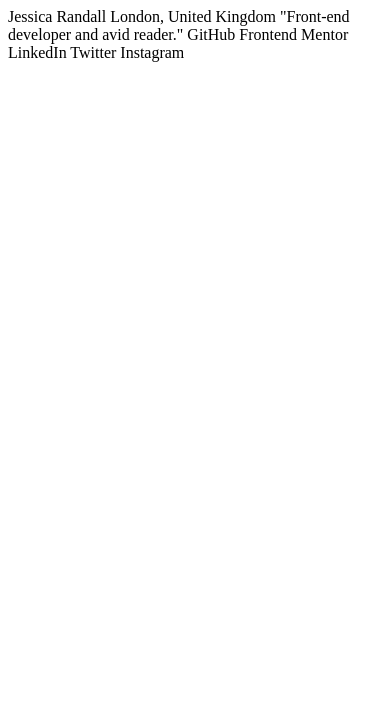
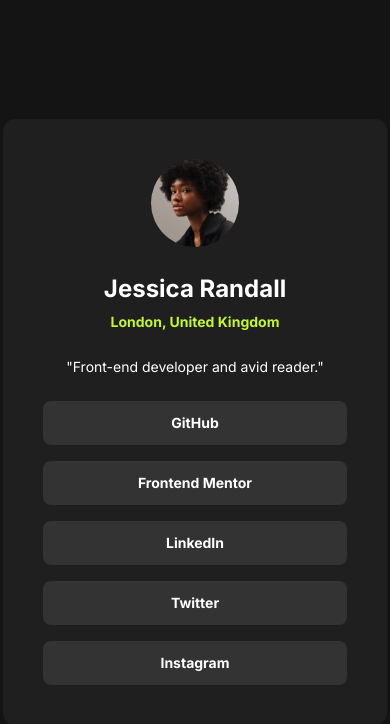
Before and after one commit to 222sucram/social-links, a plain HTML site: page index.html in a window 390 px wide. Drawn offline with Linux system fonts and the light colour scheme.

Commit message:
Finished responsive layout

```diff
--- a/index.html
+++ b/index.html
@@ -5,25 +5,32 @@
   <meta name="viewport" content="width=device-width, initial-scale=1.0"> <!-- displays site properly based on user's device -->
 
   <link rel="icon" type="image/png" sizes="32x32" href="./assets/images/favicon-32x32.png">
-
+  <link rel="preconnect" href="https://fonts.googleapis.com">
+  <link rel="preconnect" href="https://fonts.gstatic.com" crossorigin>
+  <link href="https://fonts.googleapis.com/css2?family=Inter:ital,opsz,wght@0,14..32,100..900;1,14..32,100..900&display=swap" rel="stylesheet">
+  <link rel="stylesheet" href="style.css">
   <title>Frontend Mentor | Social links profile</title>
 </head>
 <body>
   <article>
-
+    <div class="img-container"><img src="social-links-profile-main/assets/images/avatar-jessica.jpeg" alt="avatar-jessica"></div>
+    <div class="user-info">
+      <h1>Jessica Randall</h1>
+      <h2>London, United Kingdom</h3>
+    </div>
+    <p class="tagline">"Front-end developer and avid reader."</p>
+    <ul class="links">
+      <li><button>GitHub</button></li>
+      <li><button>Frontend Mentor</button></li>
+      <li><button>LinkedIn</button></li>
+      <li><button>Twitter</button></li>
+      <li><button>Instagram</button></li>
+    </ul>
   </article>
 </body>
 </html>
 
-Jessica Randall
-London, United Kingdom
-"Front-end developer and avid reader."
 
-GitHub
-Frontend Mentor
-LinkedIn
-Twitter
-Instagram
 
 <!-- <div class="attribution">
   Challenge by <a href="https://www.frontendmentor.io?ref=challenge" target="_blank">Frontend Mentor</a>.
--- a/style.css
+++ b/style.css
@@ -0,0 +1,115 @@
+:root {
+    --Grey-900: #141414;
+    --Grey-800: #1F1F1F;
+    --Grey-700: #333333;
+    --Green: #C4F82A;
+    --White: #FFFFFF;
+}
+
+* {
+    box-sizing: border-box;
+    padding: 0;
+    margin: 0;
+    border: 0;
+    font-family: "Inter", sans-serif;
+    line-height: 150%;
+}
+
+body {
+    background-color: var(--Grey-900);
+    height: 100vh;
+    width: 100vw;
+    display: flex;
+    align-items: center;
+    justify-content: center;
+}
+
+article {
+    background-color: var(--Grey-800);
+    min-height: 300px;
+    max-height: 100vh;
+    max-width: 384px;
+    padding: 40px 0px;
+    display: flex;
+    align-items: center;
+    justify-content: center;
+    flex-wrap: wrap;
+    border-radius: 12px;
+}
+
+.img-container {
+    width: 100%;
+    display: flex;
+    padding-bottom: 24px;
+}
+
+img {
+    height: 88px;
+    width: 88px;
+    margin: auto;
+    border-radius: 100%;
+}
+
+.user-info {
+    padding-bottom: 24px;
+    display: flex;
+    flex-direction: column;
+    align-items: center;
+    justify-content: center;
+    flex-wrap: wrap;
+    gap: 4px;
+}
+
+h1{
+    color: var(--White);
+    font-size: 24px;
+}
+
+h2 {
+    color: var(--Green);
+    font-size: 14px;
+    font-weight: 700;
+}
+
+.tagline {
+    padding-bottom: 24px;
+    color: var(--White);
+    font-size: 14px;
+}
+
+ul {
+    width: 304px;
+    min-height: 282px;
+    display: flex;
+    flex-direction: column;
+    align-items: center;
+    justify-content:center;
+    gap: 16px;
+}
+
+li {
+    list-style: none;
+    width: 100%;
+}
+
+button {
+    all: unset;
+    width: 100%;
+    background-color: var(--Grey-700);
+    text-align: center;
+    padding: 10px 0px;
+    color: var(--White);
+    font-size: 14px;
+    font-weight: 700;
+    border-radius: 8px;
+}
+
+button:focus {
+    outline: revert;
+}
+
+@media screen and (max-width: 375px){
+    article {
+        width: 95%;
+    }
+}
```
